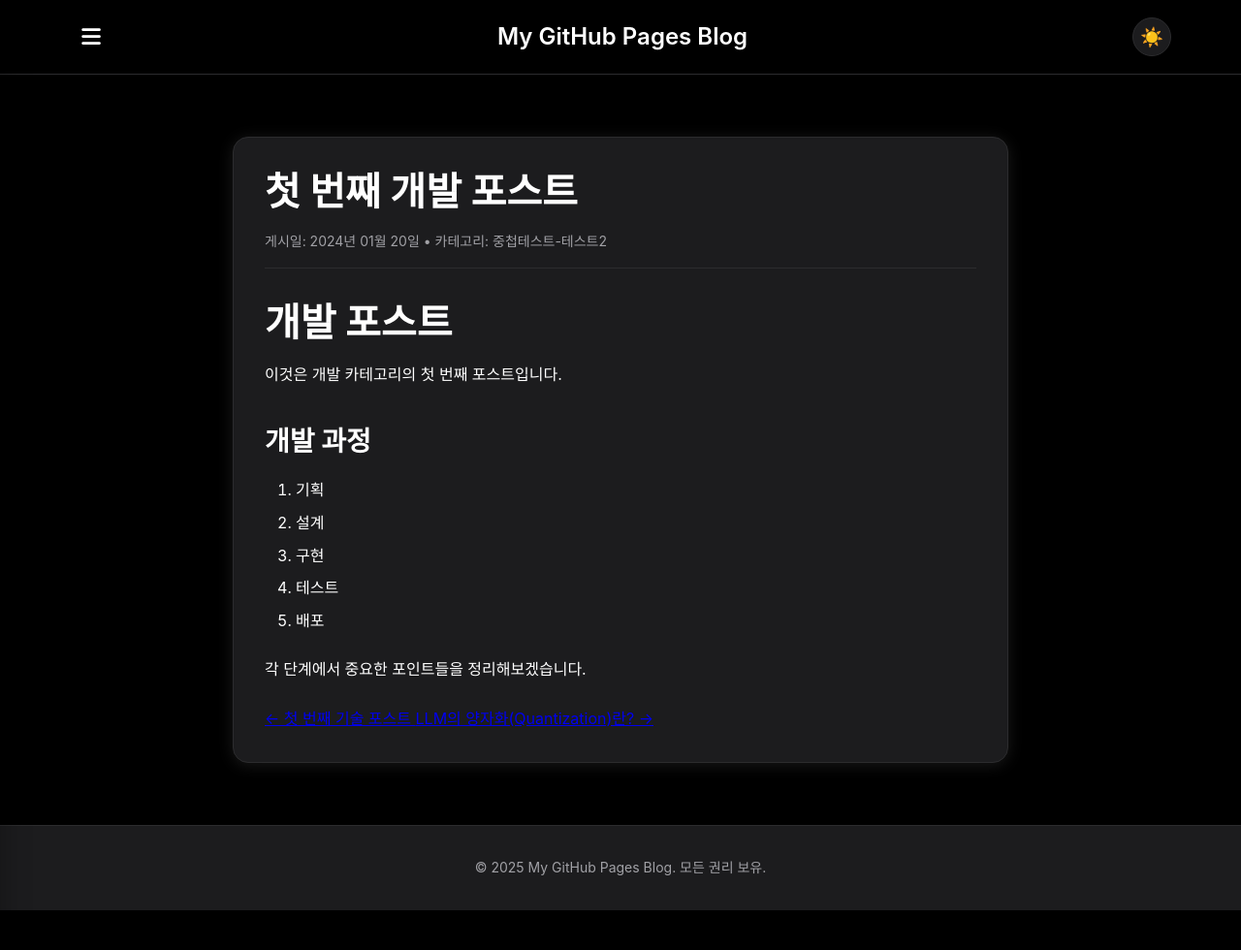
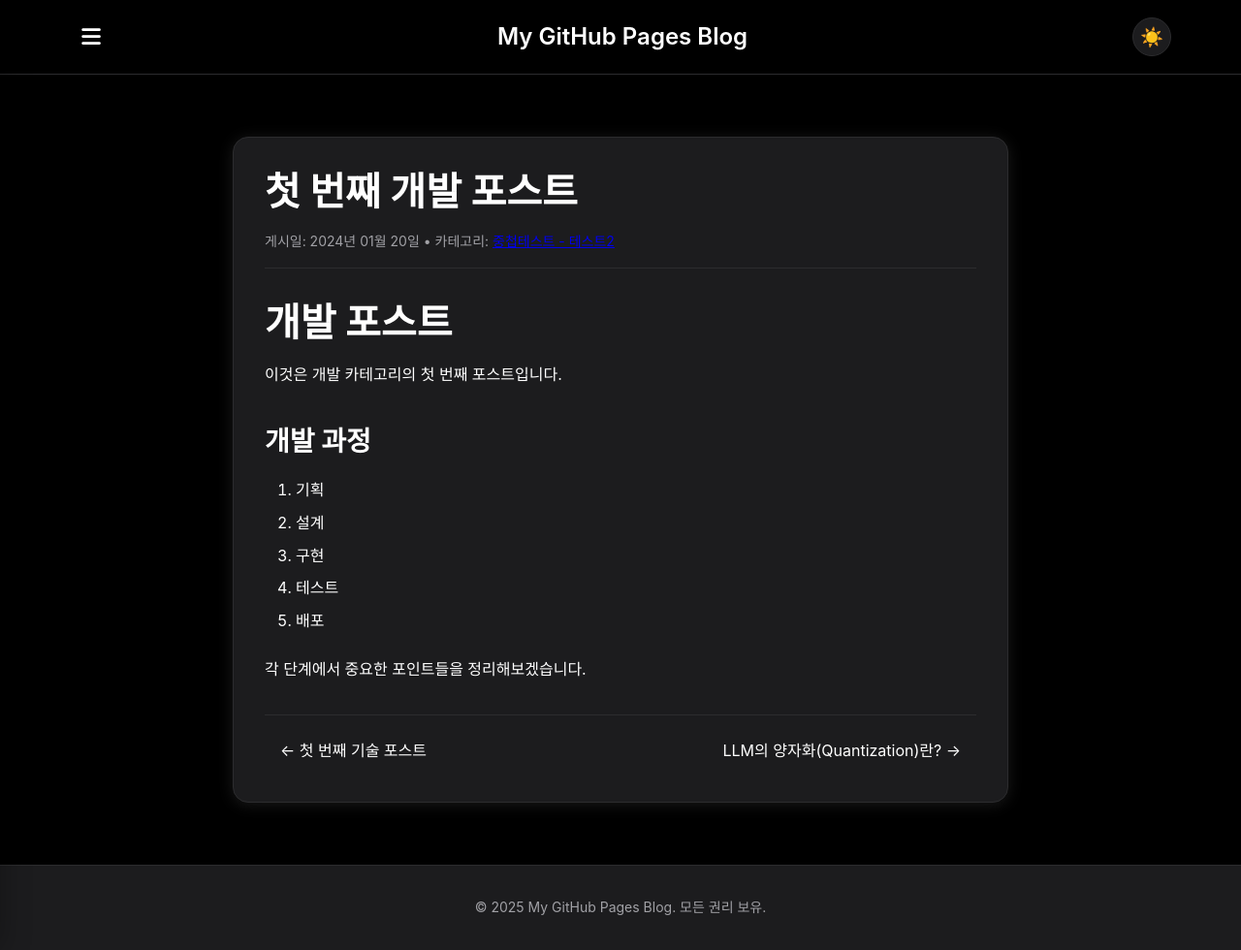
Before and after one commit to jihoonyDev/jihoonyDev.github.io, a Jekyll site: the page built from _posts/중첩테스트/테스트2/2024-01-20-first-dev-post.md, in a window 1280 px wide and 980 px high. Shown: the whole window at 97% size. Built offline with Jekyll 4.4.1, drawn with Linux system fonts in a browser that asks for light colours.

Commit message:
Fix: other posts navigation

```diff
--- a/_layouts/post.html
+++ b/_layouts/post.html
@@ -7,8 +7,13 @@
         <h1>{{ page.title }}</h1>
         <div class="post-meta">
             게시일: {{ page.date | date: "%Y년 %m월 %d일" }}
+            {% if page.author %} • {{ page.author }}{% endif %}
             {% if page.categories.size > 0 %}
-                • 카테고리: {{ page.categories | join: ", " }}
+                • 카테고리:
+                {% for category_slug in page.categories %}
+                    {% assign category_page = site.pages | where: "category_slug", category_slug | first %}
+                    <a href="{{ category_page.url | relative_url }}">{{ category_page.title | remove: "카테고리: " }}</a>{% unless forloop.last %}, {% endunless %}
+                {% endfor %}
             {% endif %}
             {% if page.tags.size > 0 %}
                 • 태그: {{ page.tags | join: ", " }}
@@ -18,7 +23,7 @@
         {{ content }}
 
         {% if page.date %}
-        <div class="post-navigation">
+        <div class="other-posts-navigation">
             {% if page.previous.url %}
                 <a href="{{ page.previous.url | relative_url }}" class="prev-post">
                     ← {{ page.previous.title }}
--- a/assets/css/style.css
+++ b/assets/css/style.css
@@ -918,3 +918,52 @@
         font-size: 1rem;
     }
 }
+
+.other-posts-navigation {
+    display: flex;
+    justify-content: space-between;
+    margin-top: 2rem;
+    padding-top: 1rem;
+    border-top: 1px solid var(--border-color);
+}
+
+.other-posts-navigation a {
+    color: var(--text-color);
+    text-decoration: none;
+    padding: 0.5rem 1rem;
+    border-radius: 5px;
+    transition: background-color 0.3s ease, color 0.3s ease;
+    flex-basis: 48%;
+}
+
+.other-posts-navigation a:hover {
+    background-color: var(--card-bg);
+    color: var(--accent-color);
+}
+
+.prev-post {
+    text-align: left;
+}
+
+.next-post {
+    text-align: right;
+}
+
+/* 모바일 화면에서 other-posts-navigation 스타일 조정 */
+@media (max-width: 768px) {
+    .other-posts-navigation {
+        flex-direction: column;
+        align-items: stretch;
+    }
+
+    .other-posts-navigation a {
+        margin-bottom: 0.5rem;
+        text-align: center;
+    }
+
+    .other-posts-navigation a:last-child {
+        margin-bottom: 0;
+    }
+
+    /* .prev-post, .next-post 모바일 정렬은 이미 중앙으로 되어있음 */
+}
```
